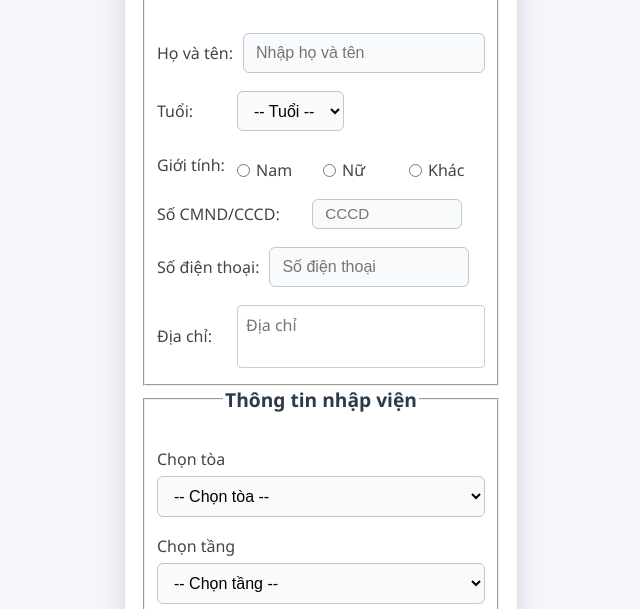
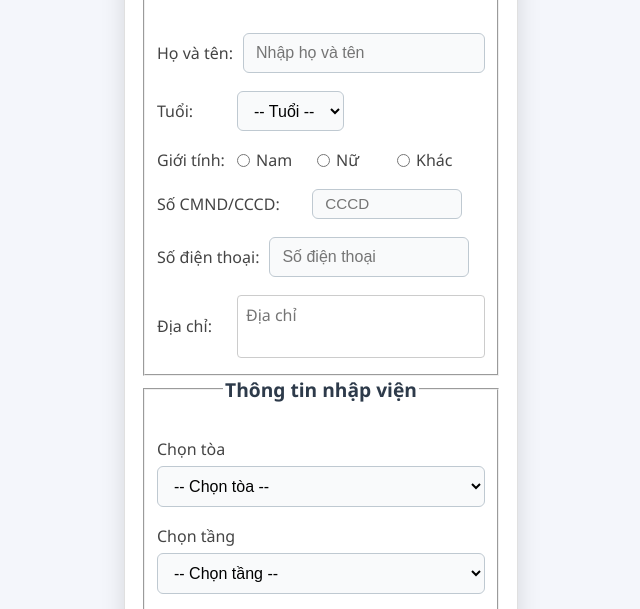
Before and after one commit to imissh3r-tester/Project, a website: page index.html in a window 1280 px wide. Shown: the part 127-736 px from the top of the page, without its empty margins (319-959 px from the left). Drawn offline with Linux system fonts and the light colour scheme.

Commit message:
Update index.html

```diff
--- a/index.html
+++ b/index.html
@@ -25,7 +25,6 @@
             </div>
             <div class="form-row">
                 <label for="gender">Giới tính:</label>
-                <div class="radio-group">
                     <label class="radio-label">
                         <input type="radio" name="gender" value="Male" required> Nam
                     </label>
@@ -35,7 +34,6 @@
                     <label class="radio-label">
                         <input type="radio" name="gender" value="Other" required> Khác
                     </label>
-                </div>
             </div>
             <div class="form-row">
                 <label for="ID">Số CMND/CCCD:</label>
```
